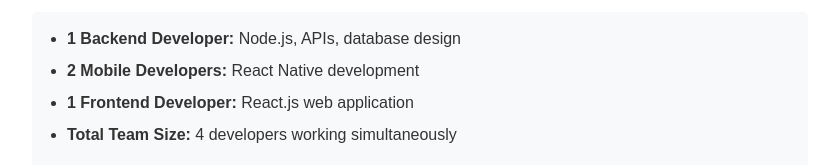
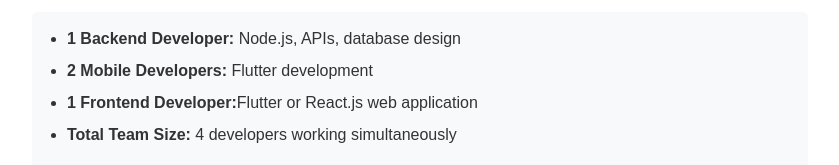
Before and after one commit to mushthakvp/WarehouseIdleItemsRentalPlatform, a plain HTML site: page index.html in a window 1280 px wide. Shown: the part 172-337 px from the top of the page, without its empty margins (220-1059 px from the left). Drawn offline with Linux system fonts and the light colour scheme.

Commit message:
Update index.html

```diff
--- a/index.html
+++ b/index.html
@@ -237,8 +237,8 @@
             <div class="team-info">
                 <ul>
                     <li><strong>1 Backend Developer:</strong> Node.js, APIs, database design</li>
-                    <li><strong>2 Mobile Developers:</strong> React Native development</li>
-                    <li><strong>1 Frontend Developer:</strong> React.js web application</li>
+                    <li><strong>2 Mobile Developers:</strong> Flutter development</li>
+                    <li><strong>1 Frontend Developer:</strong>Flutter or React.js web application</li>
                     <li><strong>Total Team Size:</strong> 4 developers working simultaneously</li>
                 </ul>
             </div>
```
